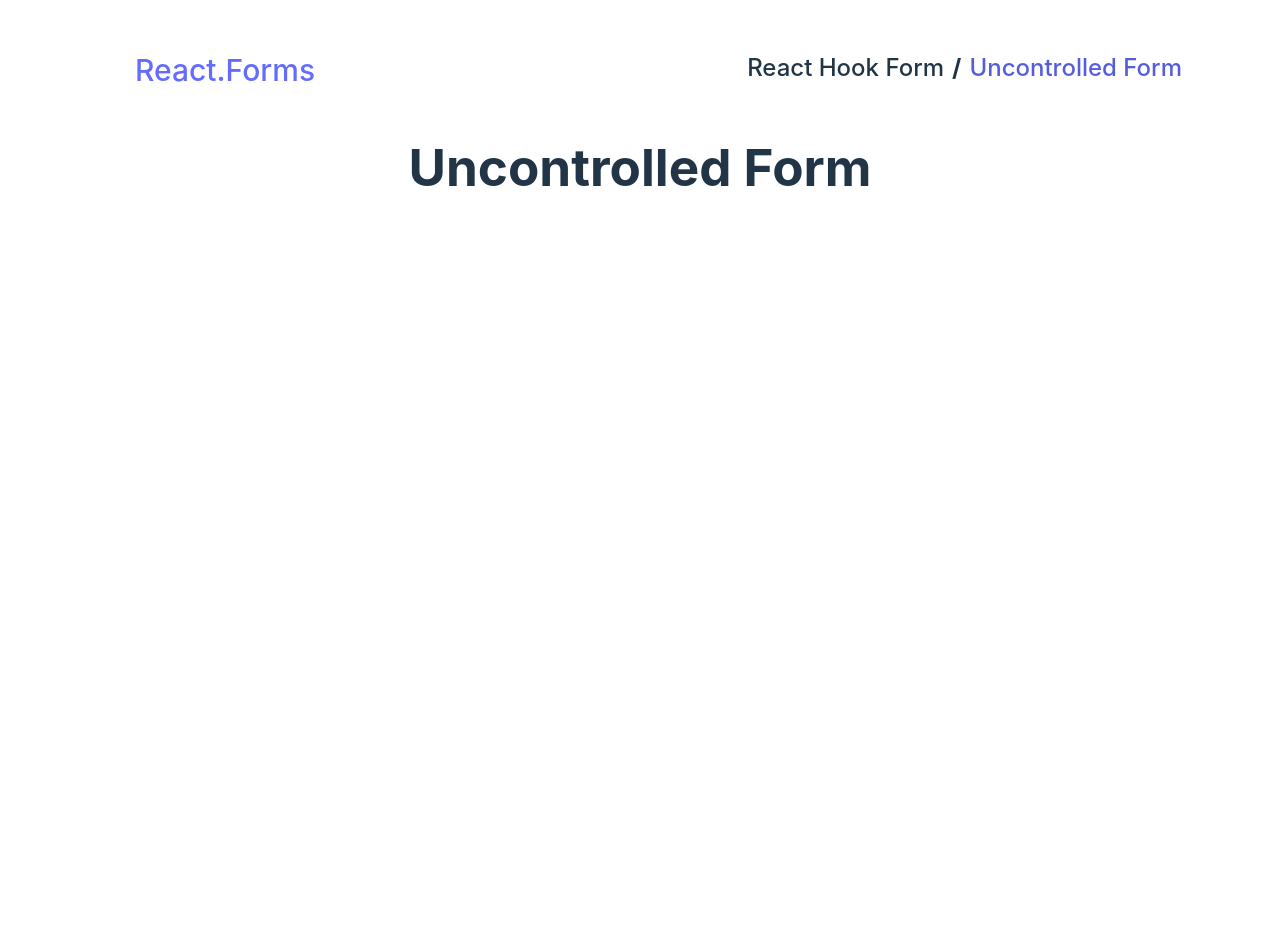
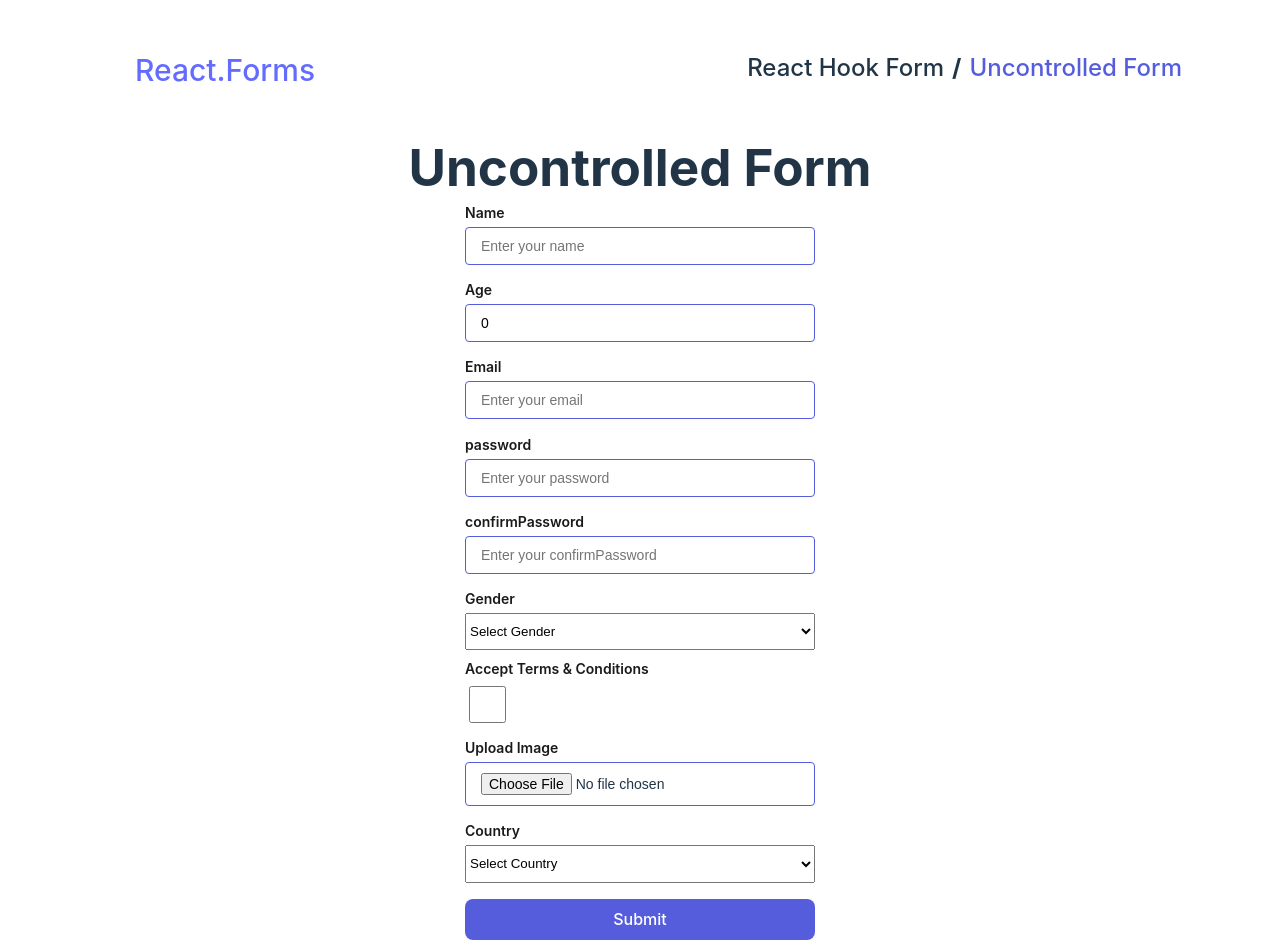
Before and after one commit to ygrcore/forms, a React (Vite) app: page /uf in a window 1280 px wide. Shown: the top 952 px of the page. Before the commit the page ends 800 px from the top, so only its background shows below. Built offline with nearby package versions, Linux system fonts and the light colour scheme.

Commit message:
feat: add uncontrolled form component

```diff
--- /dev/null
+++ b/src/components/UctrlForm/UctrlForm.tsx
@@ -0,0 +1,251 @@
+import React, { useState } from 'react';
+import * as yup from 'yup';
+import { countryList } from '../../utils/counryList';
+import { useAppDispatch } from '../../store/hooks';
+import { addToForm } from '../../store/formSlice';
+import { convert2base64 } from '../../utils/convert2base64';
+import { useNavigate } from 'react-router-dom';
+
+export type FormData = {
+  name: string;
+  age: number;
+  email: string;
+  password: string;
+  confirmPassword: string;
+  gender: string;
+  acceptTerms?: boolean;
+  userImage?: FileList | null;
+  country: string;
+};
+
+const validationSchema = yup.object<FormData>().shape({
+  name: yup
+    .string()
+    .required('Name is required')
+    .matches(/[A-Z][a-z]*/, 'Should start with a capital letter'),
+  age: yup
+    .number()
+    .positive('Should be a positive number')
+    .integer('Should be an integer')
+    .required('Age is required'),
+  email: yup
+    .string()
+    .email('Invalid email address')
+    .required('Email is required'),
+  password: yup
+    .string()
+    .matches(/[a-z]/, 'At least one lowercase character')
+    .matches(/[A-Z]/, 'At least one uppercase character')
+    .matches(/\d/, 'At least one number')
+    .matches(/[!@#$%^&*(),.?":{}|<>]/, 'At least one special character')
+    .min(8, 'Password must be at least 8 characters')
+    .required('Password is required'),
+  confirmPassword: yup
+    .string()
+    .oneOf([yup.ref('password')], 'Passwords must match')
+    .required('Confirm Password is required'),
+  gender: yup.string().required('Gender is required'),
+  acceptTerms: yup
+    .bool()
+    .oneOf([true], 'Accept Terms & Conditions is required'),
+  userImage: yup
+    .mixed<FileList>()
+    .nullable()
+    .test('fileSize', 'File size is too large', (value) => {
+      if (!value || value.length === 0 || !value[0]) {
+        return true;
+      }
+      const file = value[0];
+      return file.size <= 1024000;
+    })
+    .required('Image is required'),
+  country: yup.string().required('Country is required'),
+});
+
+const UctrlForm = () => {
+  const navigate = useNavigate();
+  const dispatch = useAppDispatch();
+  const [formData, setFormData] = useState<FormData>({
+    acceptTerms: false,
+    name: '',
+    age: 0,
+    email: '',
+    password: '',
+    confirmPassword: '',
+    gender: '',
+    userImage: null,
+    country: '',
+  });
+  const [formErrors, setFormErrors] = useState<Record<keyof FormData, string> | undefined>(
+    undefined
+  );
+
+
+  const handleChange = (
+    e: React.ChangeEvent<
+      HTMLInputElement | HTMLSelectElement | HTMLTextAreaElement
+    >
+  ) => {
+    const { name, value, type, checked } = e.target as HTMLInputElement;
+
+    setFormData((prevData) => ({
+      ...prevData,
+      [name]: type === 'checkbox' ? checked : value,
+    }));
+  };
+
+  const handleFileChange = (e: React.ChangeEvent<HTMLInputElement>) => {
+    const { name, files } = e.target;
+    setFormData((prevData) => ({
+      ...prevData,
+      [name]: files,
+    }));
+  };
+
+  const onSubmit = async (e: React.FormEvent<HTMLFormElement>) => {
+    e.preventDefault();
+
+    try {
+      await validationSchema.validate(formData, { abortEarly: false });
+      const converted = (await convert2base64(
+        formData.userImage![0]
+      )) as string;
+
+      if (converted) {
+        const newData = { ...formData, userImage: converted };
+        dispatch(addToForm(newData));
+        navigate('/');
+      }
+    } catch (error) {
+      if (error instanceof yup.ValidationError) {
+        const newErrors: Record<keyof FormData, string> = {
+          name: '',
+          age: '',
+          email: '',
+          password: '',
+          confirmPassword: '',
+          gender: '',
+          acceptTerms: '',
+          userImage: '',
+          country: '',
+        };
+        error.inner.forEach((validationError) => {
+          if (validationError.path) {
+            newErrors[validationError.path as keyof FormData] =
+              validationError.message;
+          }
+        });
+        setFormErrors(newErrors);
+      }
+    }
+  };
+
+  return (
+    <form className="form" onSubmit={onSubmit}>
+      <label htmlFor="name">Name</label>
+      <input
+        id="name"
+        name="name"
+        type="text"
+        placeholder="Enter your name"
+        autoComplete="on"
+        value={formData.name}
+        onChange={handleChange}
+      />
+      {formErrors && formErrors.name && <p>{formErrors.name}</p>}
+
+      <label htmlFor="age">Age</label>
+      <input
+        id="age"
+        name="age"
+        type="number"
+        placeholder="Enter your age"
+        autoComplete="on"
+        value={formData.age}
+        onChange={handleChange}
+      />
+      {formErrors && formErrors.age && <p>{formErrors.age}</p>}
+
+      <label htmlFor="email">Email</label>
+      <input
+        id="email"
+        name="email"
+        type="email"
+        placeholder="Enter your email"
+        autoComplete="on"
+        value={formData.email}
+        onChange={handleChange}
+      />
+      {formErrors && formErrors.email && <p>{formErrors.email}</p>}
+
+      <label htmlFor="password">password</label>
+      <input
+        id="password"
+        name="password"
+        type="password"
+        placeholder="Enter your password"
+        autoComplete="on"
+        value={formData.password}
+        onChange={handleChange}
+      />
+      {formErrors && formErrors.password && <p>{formErrors.password}</p>}
+
+      <label htmlFor="confirmPassword">confirmPassword</label>
+      <input
+        id="confirmPassword"
+        name="confirmPassword"
+        type="password"
+        placeholder="Enter your confirmPassword"
+        autoComplete="on"
+        value={formData.confirmPassword}
+        onChange={handleChange}
+      />
+      {formErrors && formErrors.confirmPassword && <p>{formErrors.confirmPassword}</p>}
+
+      <label htmlFor="gender">Gender</label>
+      <select id='gender' name='gender' value={formData.gender} onChange={handleChange} autoComplete='on'>
+        <option value="">Select Gender</option>
+        <option value="male">Male</option>
+        <option value="female">Female</option>
+      </select>
+      {formErrors && formErrors.gender && <p>{formErrors.gender}</p>}
+
+      <label htmlFor="acceptTerms">Accept Terms & Conditions</label>
+      <input
+        id="acceptTerms"
+        name="acceptTerms"
+        type="checkbox"
+        placeholder="Enter your acceptTerms"
+        autoComplete="on"
+        value="false"
+        onChange={handleChange}
+      />
+      {formErrors && formErrors.acceptTerms && <p>{formErrors.acceptTerms}</p>}
+
+      <label htmlFor="userImage">Upload Image</label>
+      <input
+        name="userImage"
+        id="userImage"
+        type="file"
+        accept=".jpg, .jpeg, .png"
+        onChange={handleFileChange}
+      />
+      {formErrors && formErrors.userImage && <p>{formErrors.userImage}</p>}
+
+      <label htmlFor="country">Country</label>
+      <select id="country" name="country" value={formData.gender} onChange={handleChange} autoComplete="on">
+        <option value="">Select Country</option>
+        {countryList.map((country) => (
+          <option key={country.code} value={country.code}>
+            {country.name}
+          </option>
+        ))}
+      </select>
+      {formErrors && formErrors.country && <p>{formErrors.country}</p>}
+
+      <button type="submit">Submit</button>
+    </form>
+  );
+};
+
+export default UctrlForm;
--- a/src/pages/UncontrolledForm.tsx
+++ b/src/pages/UncontrolledForm.tsx
@@ -1,7 +1,10 @@
+import UctrlForm from "../components/UctrlForm/UctrlForm";
+
 const UncontrolledForm = () => {
   return (
     <>
       <h1>Uncontrolled Form</h1>
+      <UctrlForm />
     </>
   );
 };
```
